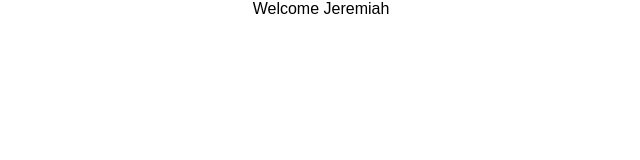
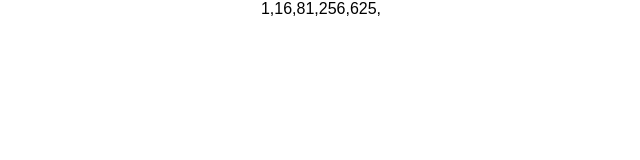
Before and after one commit to jegbune/React.useState, a React (Create React App) app: page / in a window 1280 px wide. Shown: the top 160 px of the page, without its empty margins (319-959 px from the left). Built offline with nearby package versions, Linux system fonts and the light colour scheme.

Commit message:
Array.map(x => expression)

```diff
--- a/src/App.js
+++ b/src/App.js
@@ -9,11 +9,13 @@ import EventBind from "./components/EventBind"
 import "./App.css"
 import ParentComponent from "./components/ParentComponent";
 import UserGreeting from "./components/UserGreeting";
+import Mapping from "./components/Mapping";
 class App extends Component {
   render()  {
     return (
       <div className="App">
-        <UserGreeting />
+        <Mapping />
+        {/* <UserGreeting /> */}
         {/* <ParentComponent /> */}
         {/* <EventBind /> */}
 
--- /dev/null
+++ b/src/components/Mapping.js
@@ -0,0 +1,13 @@
+import React from 'react'
+
+function Mapping() {
+    let Array = [1,4,9,16,25]
+    const map1 = Array.map(x => x * x + ",")
+
+    return (
+        <div>{map1}</div>
+        // alert(map1)
+    )
+}
+
+export default Mapping
```
